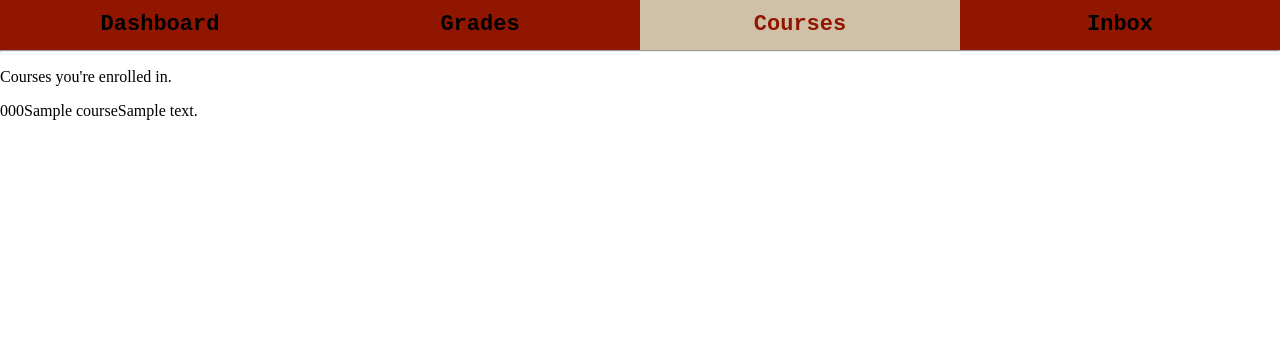
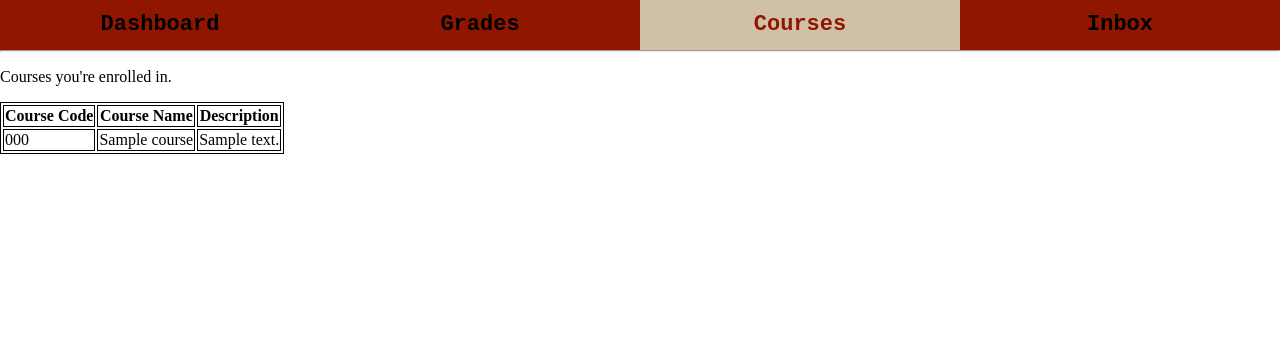
Before and after one commit to BeeFriedman/PHP_TermProject, a PHP site: page /courses.php in a window 1280 px wide. Shown: the part 75-428 px from the top of the page. Run offline with PHP 8.4, Linux system fonts and the light colour scheme; the visitor is signed in with stand-in values (Sample User, id 1); tables that the repository leaves empty or names only in its code hold one stand-in row (values such as "Sample post").

Commit message:
Added a config with database creds, added a table.

```diff
--- /dev/null
+++ b/Config/db.php
@@ -0,0 +1,7 @@
+<?php
+    $conn = mysqli_connect("localhost", "root", "123456", "manageschool");
+
+    if(mysqli_connect_errno()){
+        echo "Failed to connect to database!" . mysqli_connect_errno();
+    }
+?>
--- a/courses.php
+++ b/courses.php
@@ -2,16 +2,29 @@
     session_start();
     $pageIdentifier = "courses";
     include "Inc/header.php";
+    require "Config/db.php";
     echo "<p>Courses you're enrolled in.</p>";
 
-    $_SESSION["conn"] = mysqli_connect("localhost", "root", "123456", "manageschool");
     $course_query = "SELECT courses.code, courses.name, courses.description FROM studentscourses JOIN courses ON courses.id = course_id where student_id = {$_SESSION["student_id"]};";
-    $course_result = mysqli_query($_SESSION['conn'], $course_query);
-    $course_posts = mysqli_fetch_assoc($course_result);
+    $course_result = mysqli_query($conn, $course_query);
+    $course_posts = mysqli_fetch_all($course_result, MYSQLI_ASSOC);
+?>
 
-    foreach($course_posts as $c_post){
-        echo "$c_post";
-    }
+    <?php foreach($course_posts as $c_post): ?>
+        <table>
+            <tr>
+                <th>Course Code</th>
+                <th>Course Name</th>
+                <th>Description</th>
+            </tr>
+            <tr>
+                <td><?php echo $c_post["code"]; ?></td>
+                <td><?php echo $c_post["name"]; ?></td>
+                <td><?php echo $c_post["description"]; ?></td>
+            </tr>
+        </table>
 
+<?php
+    endforeach;
     include "Inc/footer.php";
 ?>
--- a/styles.css
+++ b/styles.css
@@ -35,6 +35,10 @@ body{
     color: #911600;
 }
 
+table, th, td{
+    border: 1px solid black;
+}
+
 .footer{
                 position: fixed;
                 left: 0;
--- a/submission.php
+++ b/submission.php
@@ -1,14 +1,13 @@
 <?php
     session_start();
     $pageIdentifier = "submission";
+    require "Config/db.php";
     include "Inc/header.php";
 
-    $_SESSION["conn"] = mysqli_connect("localhost", "root", "123456", "manageschool");
     $query = "SELECT id, username FROM authorizedusers WHERE username='$_POST[username]' AND password='$_POST[password]'";
-    $result = mysqli_query($_SESSION["conn"], $query);
+    $result = mysqli_query($conn, $query);
     $posts = mysqli_fetch_assoc($result);
     $_SESSION["student_id"] = $posts["id"];
-    print_r($posts);
 
     if(mysqli_num_rows($result) == 1){
         echo "<a href='index.php'>Dashboard</a>";
```
